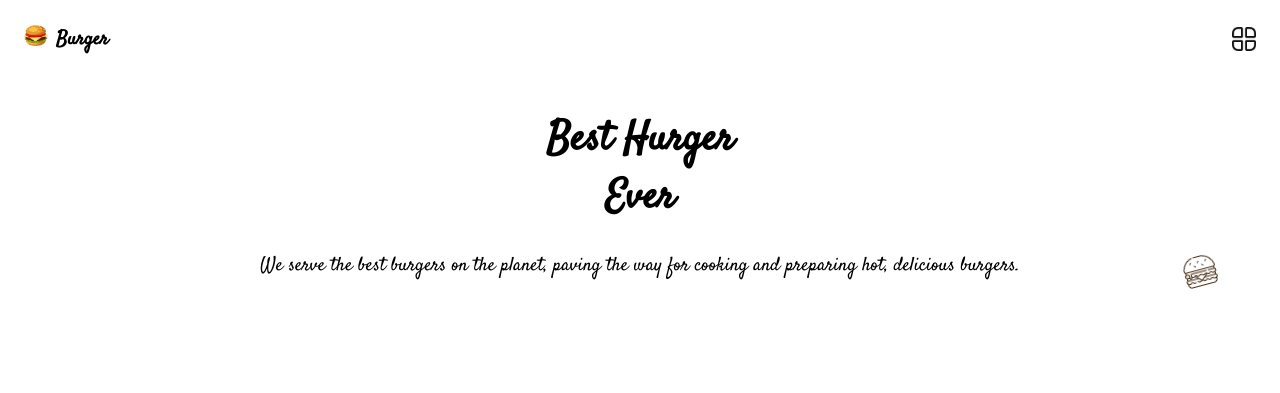
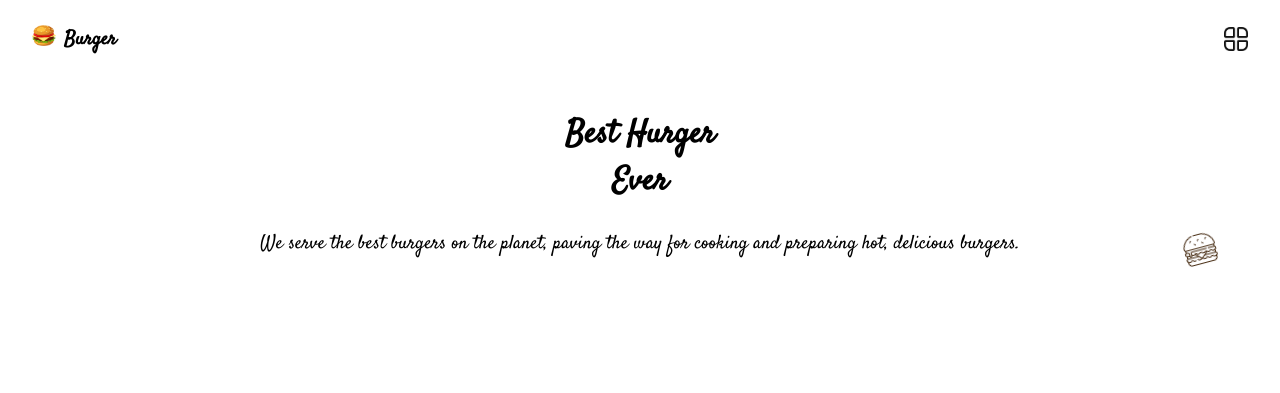
Before and after one commit to OlehKonyk/BurgerSite, a plain HTML site: page index.html in a window 1280 px wide. Shown: the top 393 px of the page. Drawn offline with Linux system fonts and the light colour scheme.

Commit message:
little fix

```diff
--- a/styles.css
+++ b/styles.css
@@ -1,5 +1,5 @@
 :root {
-    --h1-font-size: 2.5rem;
+    --h1-font-size: 2rem;
     --p-font-size: 1.2rem;
 }
 
@@ -33,7 +33,7 @@ a {
     top: 0;
     background: transparent;
     height: 5rem;
-    width: 100%;
+    width: 100vw;
     z-index: 100;
 }
 
@@ -42,7 +42,8 @@ a {
     align-items: center;
     justify-content: space-between;
     height: 100%;
-    margin: 0 1.5rem;
+    width: 100%;
+    padding: 0 2rem;
 }
 
 .nav-logo {
```
